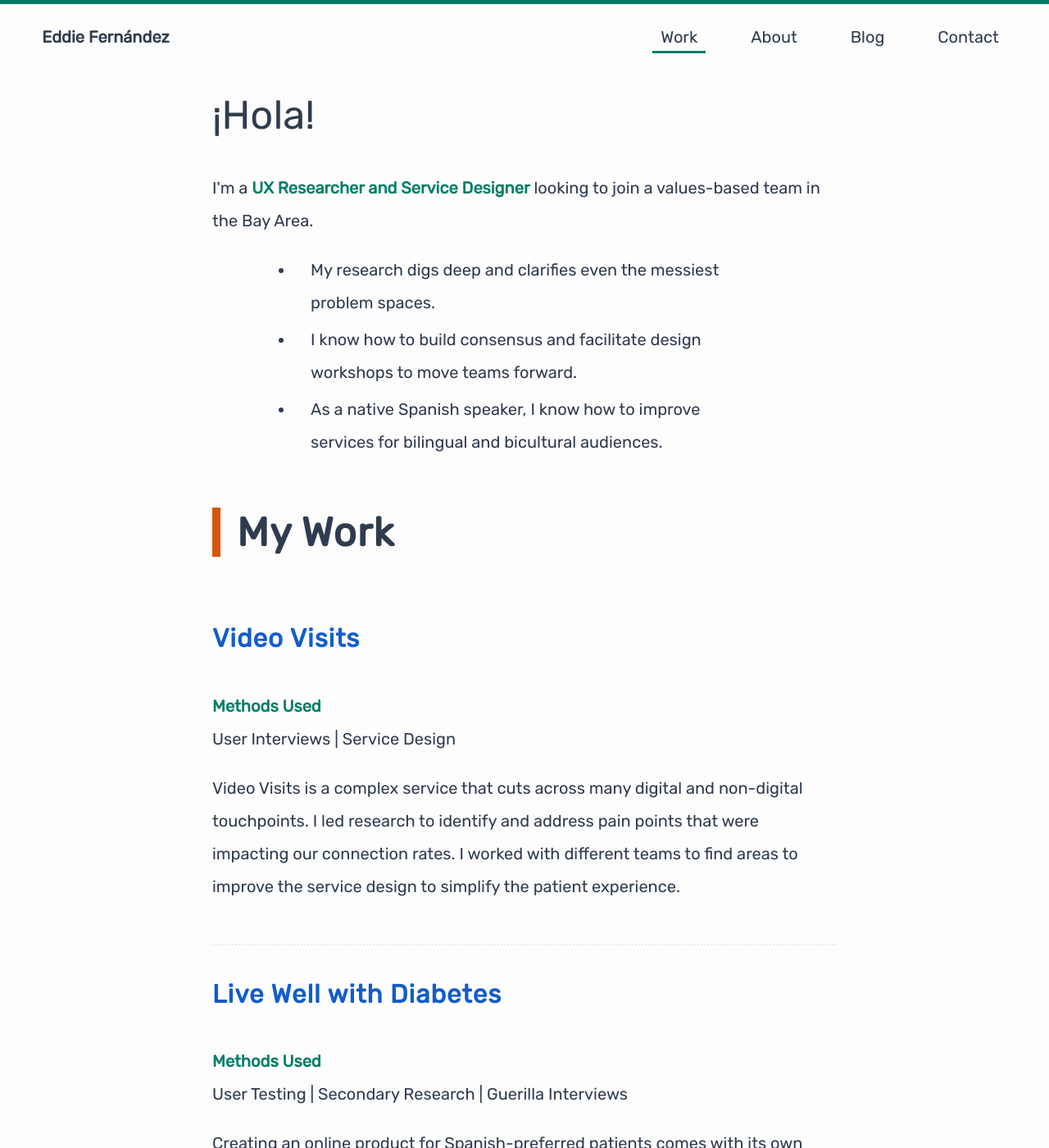
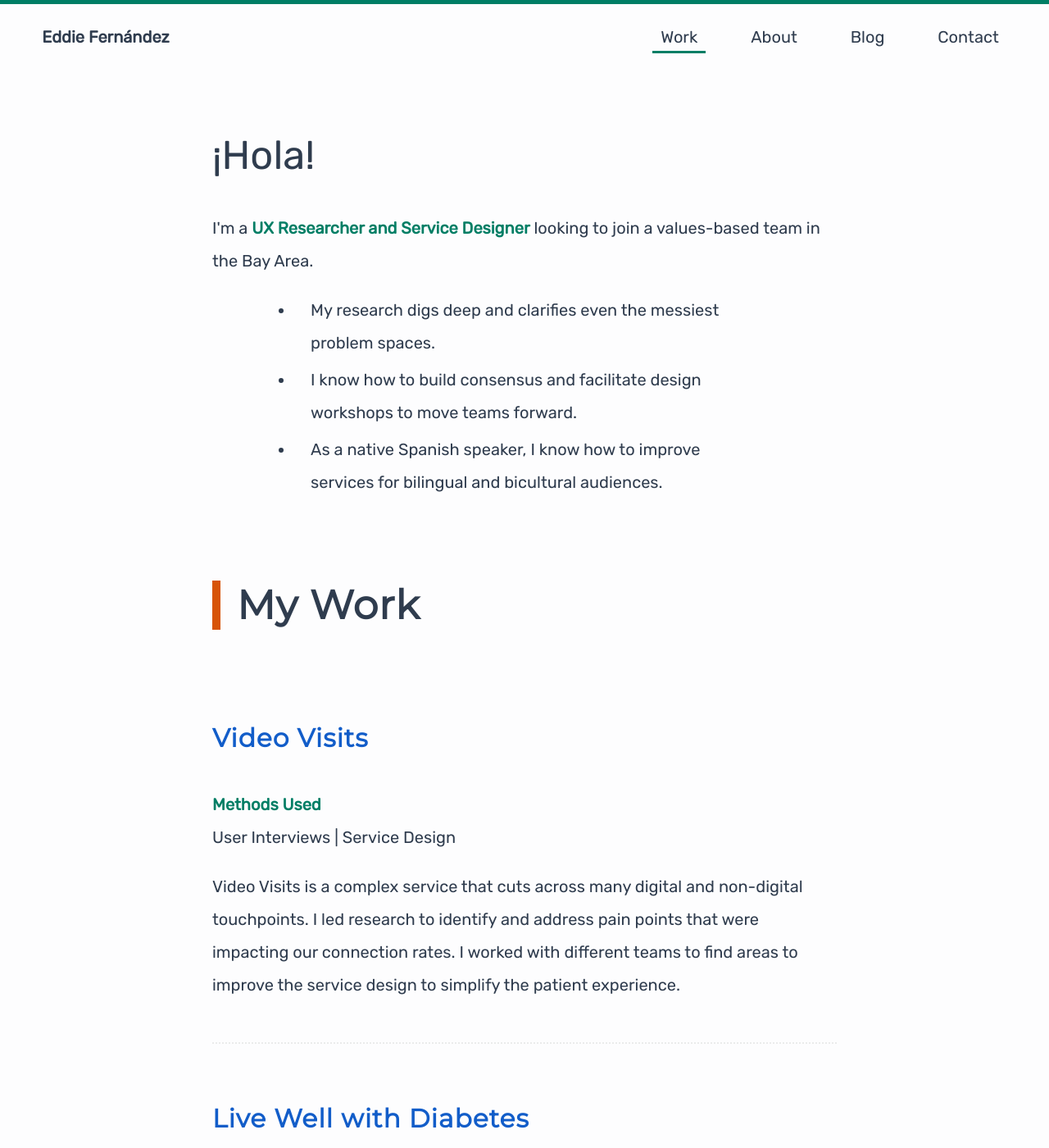
Before and after one commit to edfernan/edfernan.github.io, a Jekyll site: the page built from index.html, in a window 1280 px wide and 1400 px high. Shown: the whole window at 82% size. Built offline with Jekyll 4.4.1, drawn with Linux system fonts in a browser that asks for light colours.

Commit message:
Added Monsterrat font as new header font

```diff
--- a/_includes/head.html
+++ b/_includes/head.html
@@ -7,7 +7,7 @@
 	<link rel="canonical" href="{{ page.url | replace:'index.html','' | prepend: site.baseurl | prepend: site.url }}">
 
 	<link rel="stylesheet" href="{{ "/css/main.css" | prepend: site.baseurl }}">
-	<link rel="preload" href="https://fonts.googleapis.com/css?family=Rubik" as="style" onload="this.rel='stylesheet'">
+	<link rel="preload" href="https://fonts.googleapis.com/css?family=Montserrat|Rubik" as="style" onload="this.rel='stylesheet'">
 	<noscript><link rel="stylesheet" href="https://fonts.googleapis.com/css?family=Rubik"></noscript>
 
 	<script>
--- a/_sass/_base.scss
+++ b/_sass/_base.scss
@@ -16,7 +16,7 @@ $type-mid: #666666;
 $type-dark: #2F3C4E;
 $line-height: $gap2;
 $body-font: 'Rubik', sans-serif;
-$heading-font: 'Rubik', sans-serif;
+$heading-font: 'Montserrat', sans-serif;
 
 $font-size: 1.25em;
 $font-size-mobile: 1.125em;
--- a/_sass/_layout.scss
+++ b/_sass/_layout.scss
@@ -11,10 +11,6 @@ body {
 }
 
 // Typography
-p, h1, h2, h3, h4, .text1, .text2, .text3, .text4 {
-  margin-top: 0;
-}
-
 article, p, .blog, .max-text-width {
   max-width: 60ch;
 }
```
